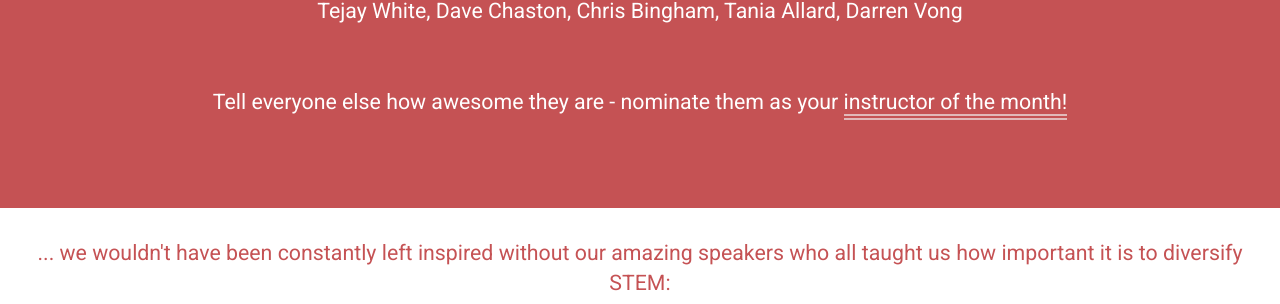
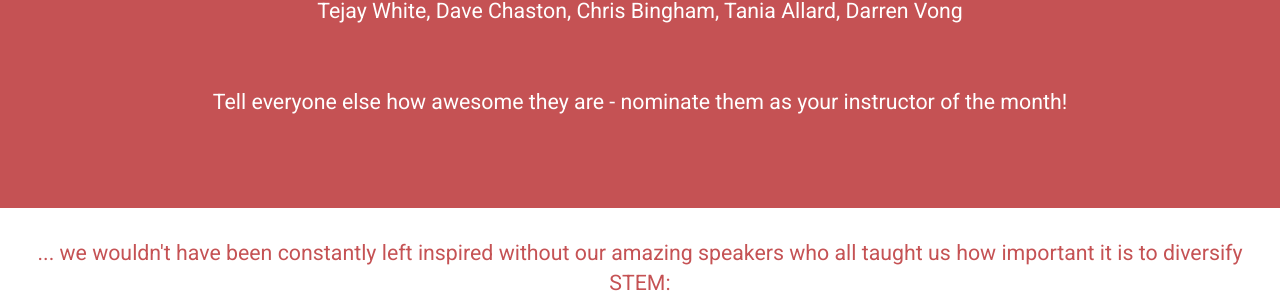
Before and after one commit to paulienuh/PythonProject, a Flask app: page / in a window 1280 px wide. Shown: the part 2445-2749 px from the top of the page. Run offline with Flask 2, Linux system fonts and the light colour scheme; some libraries are stand-ins or nearby versions.

Commit message:
removed double lines

```diff
--- a/templates/index.html
+++ b/templates/index.html
@@ -79,7 +79,7 @@ Our 8-weeks of coding adventures couldn't have been achieved without our talente
 <br>
 <center>Tejay White, Dave Chaston, Chris Bingham, Tania Allard, Darren Vong</center>
 <br><br>
-Tell everyone else how awesome they are - nominate them as your <a href="https://codefirstgirls.typeform.com/to/zVjXUU" style=" border-bottom: 6px double #e2b9ba;">instructor of the month!</a>
+Tell everyone else how awesome they are - nominate them as your <a href="https://codefirstgirls.typeform.com/to/zVjXUU" >instructor of the month!</a>
 
 </div>
 <div class="text" >
```
